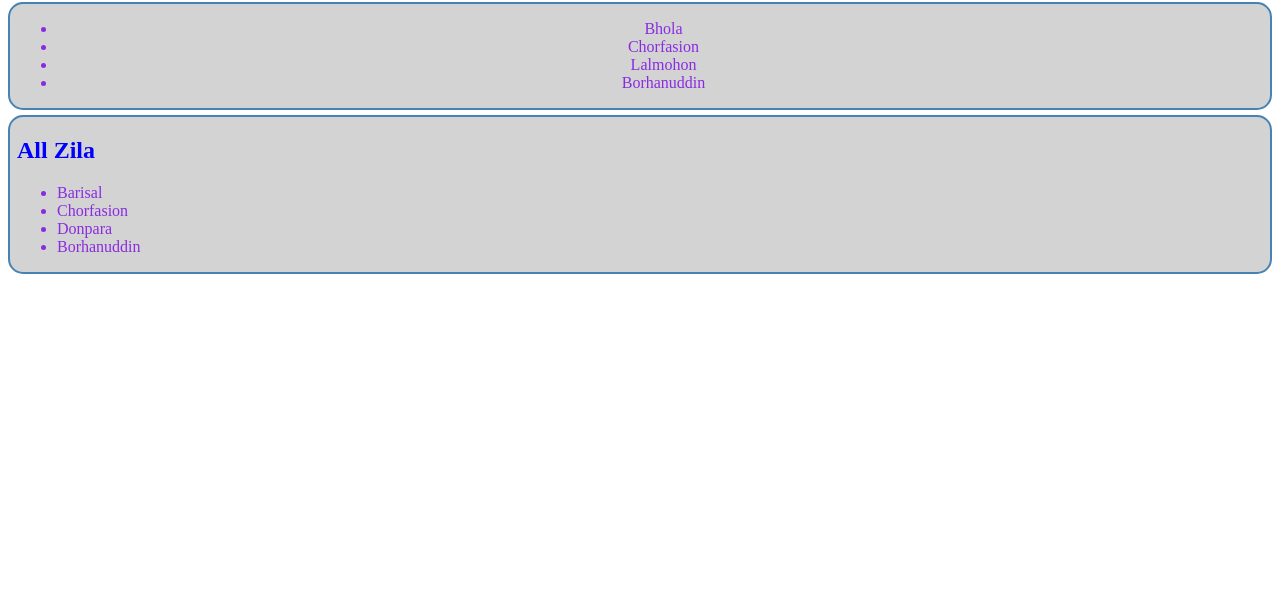
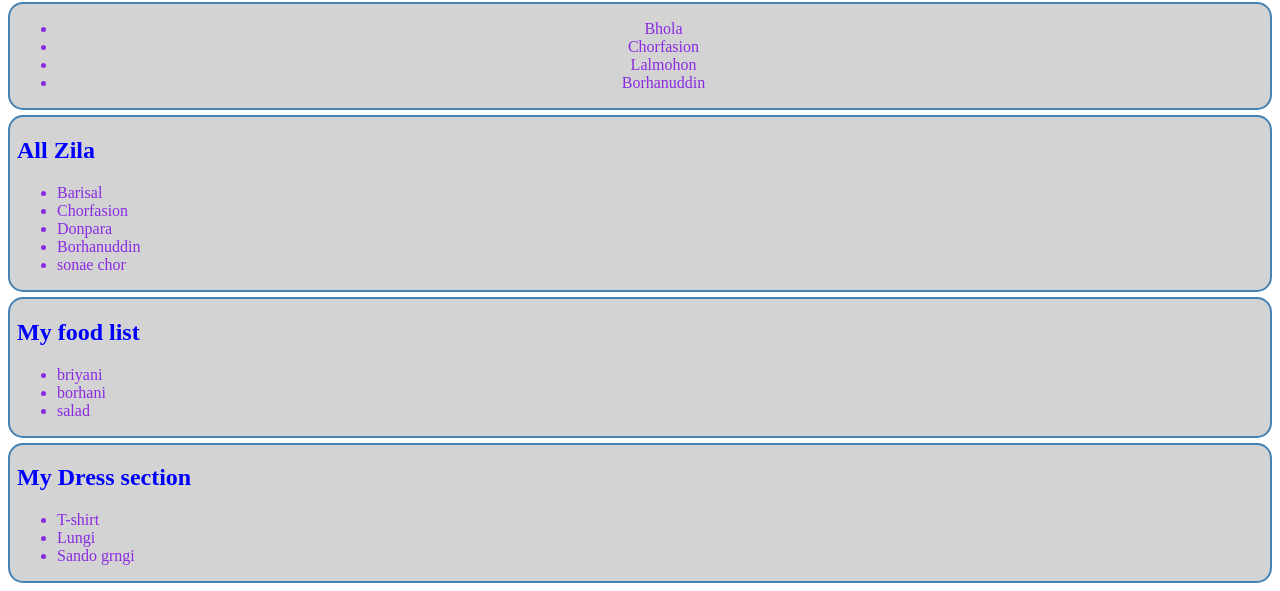
Before and after one commit to sifat70/milestone-5, a plain HTML site: page module-24/index.html in a window 1280 px wide. Shown: the part 442-1033 px from the top of the page. Before the commit the page ends 800 px from the top, so only its background shows below. Drawn offline with Linux system fonts and the light colour scheme.

Commit message:
append added

```diff
--- a/module-24/index.html
+++ b/module-24/index.html
@@ -15,7 +15,7 @@
     <header>
         <h1>hello dom khela hobbe</h1>
     </header>
-    <main>
+    <main id="main-container">
         <h1>Hello I am start Dom Mission</h1>
         <h3>Dom Means</h3>
         <section>
@@ -45,7 +45,7 @@
         </section>
         <section>
             <h1 id="fruits-title">All Zila</h1>
-            <ul>
+            <ul id="places-list">
                 <li class="importent-place">Barisal</li>
                 <li class="importent-place">Chorfasion</li>
                 <li class="importent-place">Donpara</li>
@@ -55,6 +55,7 @@
     </main>
 
     <script src="js/dom.js"></script>
+    <script src="js/append.js"></script>
     <script src="js/stylrInJs.js"></script>
     <script>
         // option-11: getElementsByTagName
--- /dev/null
+++ b/module-24/js/append.js
@@ -0,0 +1,48 @@
+// 1. where to add
+const placeList = document.getElementById('places-list');
+// 2. what to be added
+const li = document.createElement('li');
+li.innerText = 'sonae chor';
+
+// 3. add the chaild
+placeList.appendChild(li);
+
+// where to added
+const mainContainer = document.getElementById('main-container');
+// what to be added
+const section = document.createElement('section');
+const h1 = document.createElement('h1');
+h1.innerText = 'My food list';
+section.appendChild(h1);
+
+
+const ul = document.createElement('ul');
+const li1 = document.createElement('li');
+li1.innerText = 'briyani';
+ul.appendChild(li1);
+
+const li2 = document.createElement('li');
+li2.innerText = 'borhani';
+ul.appendChild(li2);
+
+const li3 = document.createElement('li');
+li3.innerText = 'salad';
+ul.appendChild(li3);
+
+section.appendChild(ul);
+
+mainContainer.appendChild(section);
+
+
+// set innerHTML
+
+const sectionDress = document.createElement('section');
+sectionDress.innerHTML = `
+<h1>My Dress section</h1>
+<ul>
+    <li>T-shirt</li>
+    <li>Lungi</li>
+    <li>Sando grngi</li>
+</ul>
+`
+mainContainer.appendChild(sectionDress);
```
